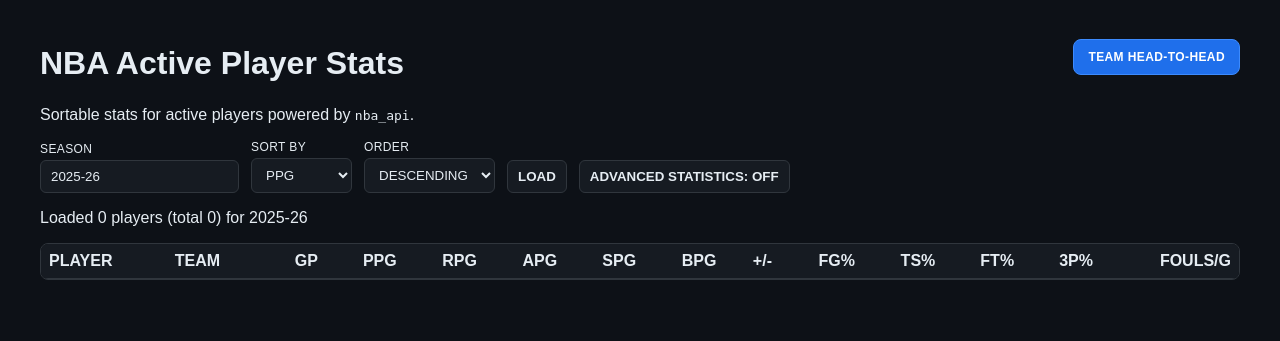
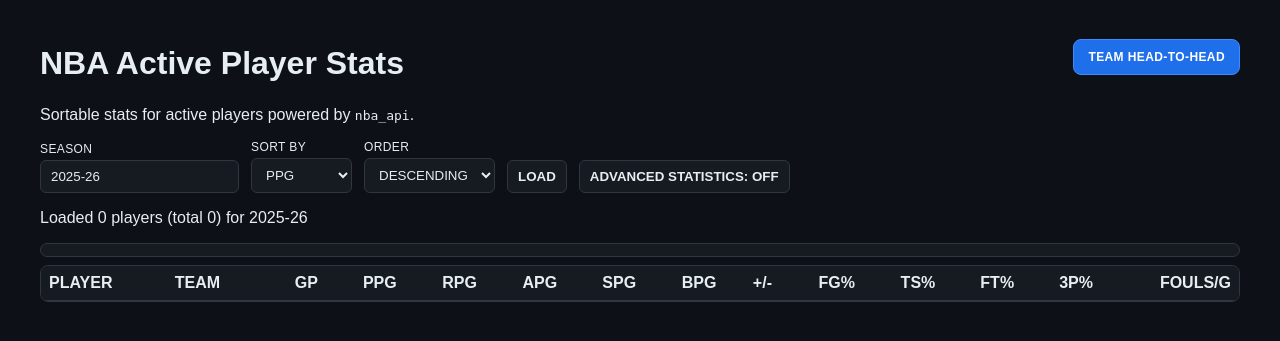
Before and after one commit to rishi-Git1/nbaTest, a FastAPI app: page / in a window 1280 px wide. Shown: the top 341 px of the page. Run offline with FastAPI, Linux system fonts and the light colour scheme; data that the repository does not hold is empty.

Commit message:
scroll bar for advanced stats page

```diff
--- a/app/static/app.js
+++ b/app/static/app.js
@@ -4,6 +4,9 @@ const statusEl = document.getElementById("status");
 const sortSelect = document.getElementById("sort_by");
 const headerRow = document.getElementById("results-header-row");
 const advancedToggleBtn = document.getElementById("advanced-toggle");
+const resultsWrap = document.getElementById("results-wrap");
+const topScroll = document.getElementById("results-top-scroll");
+const topScrollInner = document.getElementById("results-top-scroll-inner");
 
 const BASE_COLUMNS = [
   { key: "player_name", label: "PLAYER" },
@@ -69,6 +72,31 @@ function renderSortOptions() {
   sortSelect.value = preferred;
 }
 
+
+function syncTopScrollbarWidth() {
+  const table = document.getElementById("results");
+  topScrollInner.style.width = `${table.scrollWidth}px`;
+}
+
+function syncScrollbars() {
+  let syncingFromTop = false;
+  let syncingFromBottom = false;
+
+  topScroll.addEventListener("scroll", () => {
+    if (syncingFromBottom) return;
+    syncingFromTop = true;
+    resultsWrap.scrollLeft = topScroll.scrollLeft;
+    syncingFromTop = false;
+  });
+
+  resultsWrap.addEventListener("scroll", () => {
+    if (syncingFromTop) return;
+    syncingFromBottom = true;
+    topScroll.scrollLeft = resultsWrap.scrollLeft;
+    syncingFromBottom = false;
+  });
+}
+
 function renderRows(rows) {
   const columns = currentColumns();
   tbody.innerHTML = "";
@@ -90,6 +118,7 @@ async function loadData() {
     }
     const payload = await res.json();
     renderRows(payload.data);
+    syncTopScrollbarWidth();
     statusEl.textContent = `Loaded ${payload.data.length} players (total ${payload.meta.total}) for ${payload.meta.season}`;
   } catch (error) {
     statusEl.textContent = `Failed to load data: ${error}`;
@@ -111,4 +140,6 @@ form.addEventListener("submit", (e) => {
 
 renderHeader();
 renderSortOptions();
+syncScrollbars();
+window.addEventListener("resize", syncTopScrollbarWidth);
 loadData();
--- a/app/static/styles.css
+++ b/app/static/styles.css
@@ -158,3 +158,17 @@ td:nth-child(2) {
   width: 14px;
   margin-right: 6px;
 }
+
+
+.top-scrollbar {
+  overflow-x: auto;
+  overflow-y: hidden;
+  margin-bottom: 8px;
+  border: 1px solid #30363d;
+  border-radius: 8px;
+  background: #161b22;
+}
+
+#results-top-scroll-inner {
+  height: 12px;
+}
--- a/app/templates/index.html
+++ b/app/templates/index.html
@@ -39,7 +39,11 @@
 
       <p id="status">Loading...</p>
 
-      <div class="table-wrap">
+      <div id="results-top-scroll" class="top-scrollbar">
+        <div id="results-top-scroll-inner"></div>
+      </div>
+
+      <div id="results-wrap" class="table-wrap">
         <table id="results">
           <thead>
             <tr id="results-header-row"></tr>
```
